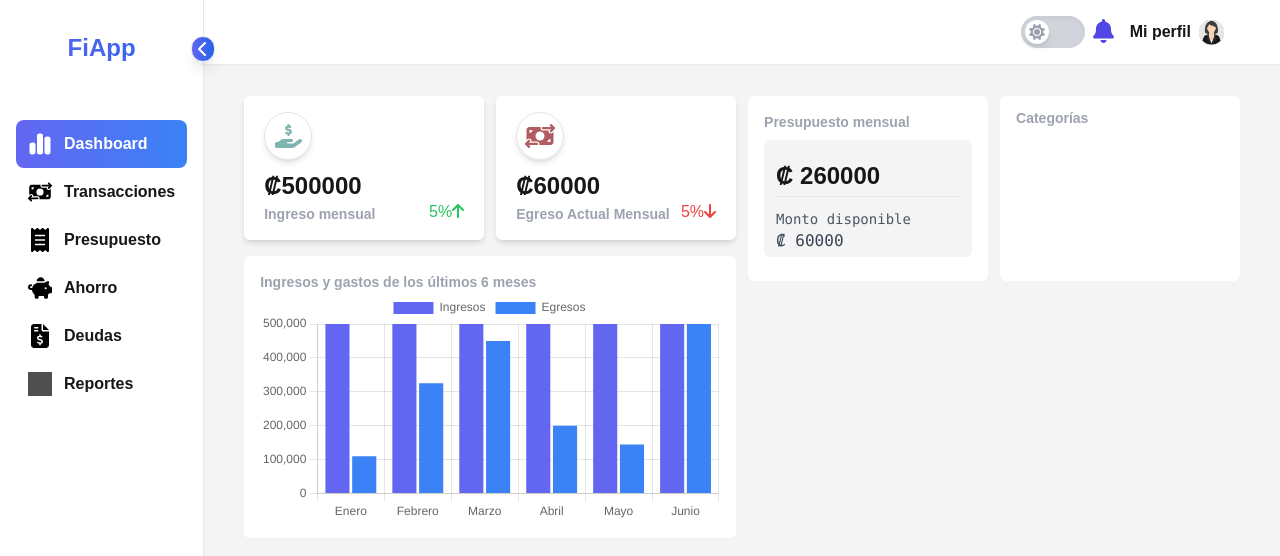
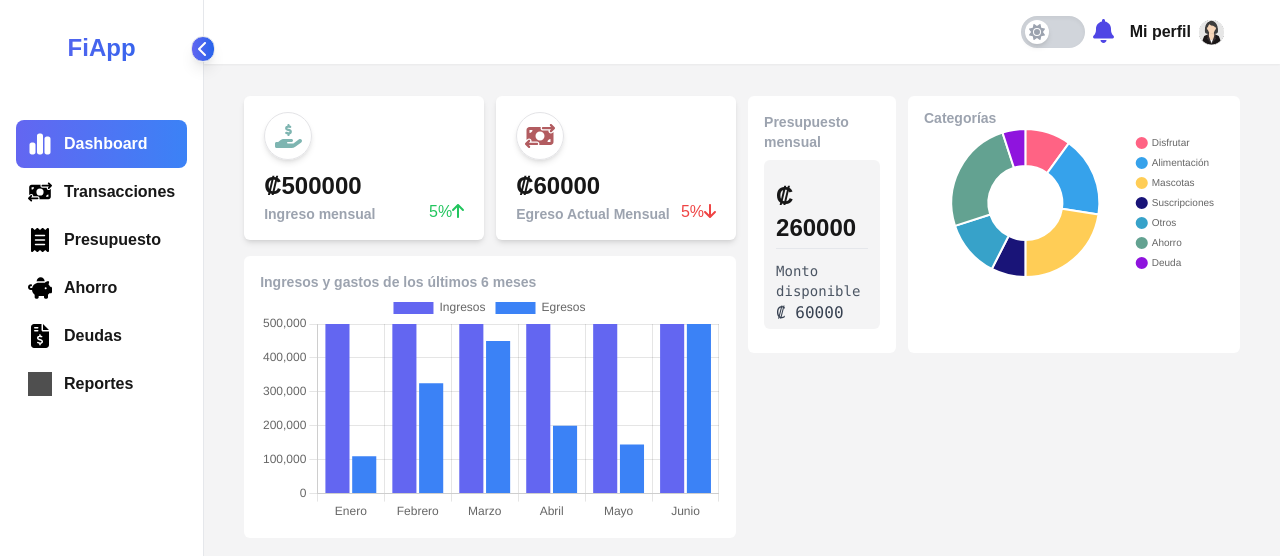
Before and after one commit to Jeim05/personal-finance-app, a Next.js app: page / in a window 1280 px wide. Shown: the top 556 px of the page. Built offline with nearby package versions, Linux system fonts and the light colour scheme; grey boxes are pictures that could not be loaded.

Commit message:
Update PresupuestoCategorias.tsx

```diff
--- a/components/dashboard/PresupuestoCategorias.tsx
+++ b/components/dashboard/PresupuestoCategorias.tsx
@@ -1,6 +1,7 @@
 import React from 'react'
 import { CardPresupuesto } from './CardPresupuesto'
 import { Subtitles } from './Subtitles'
+import DoughnutChart from '../ui/DoughnutChart'
 
 export const PresupuestoCategorias = () => {
     return (
@@ -10,7 +11,7 @@ export const PresupuestoCategorias = () => {
                 <div>
                     <Subtitles text='Categorías' />
                 </div>
-
+                <DoughnutChart />
             </div>
         </div>
     )
```
